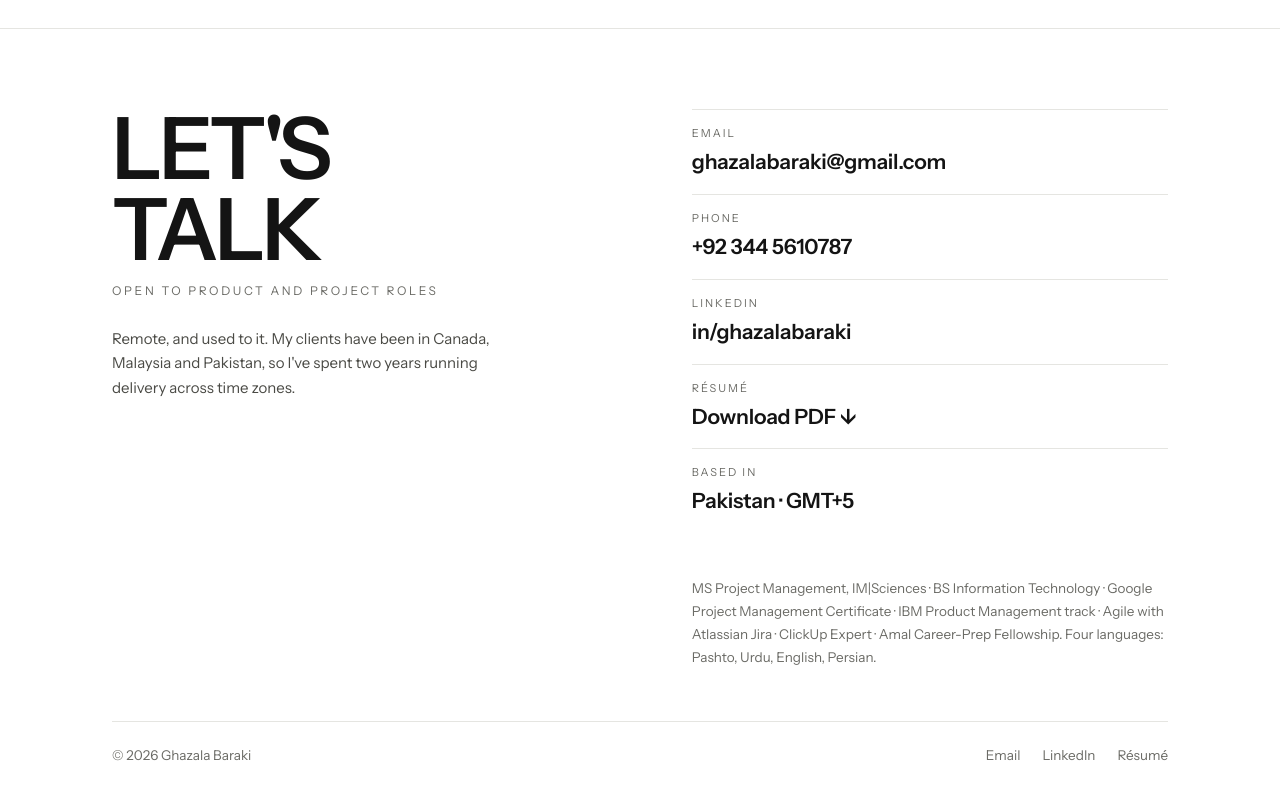
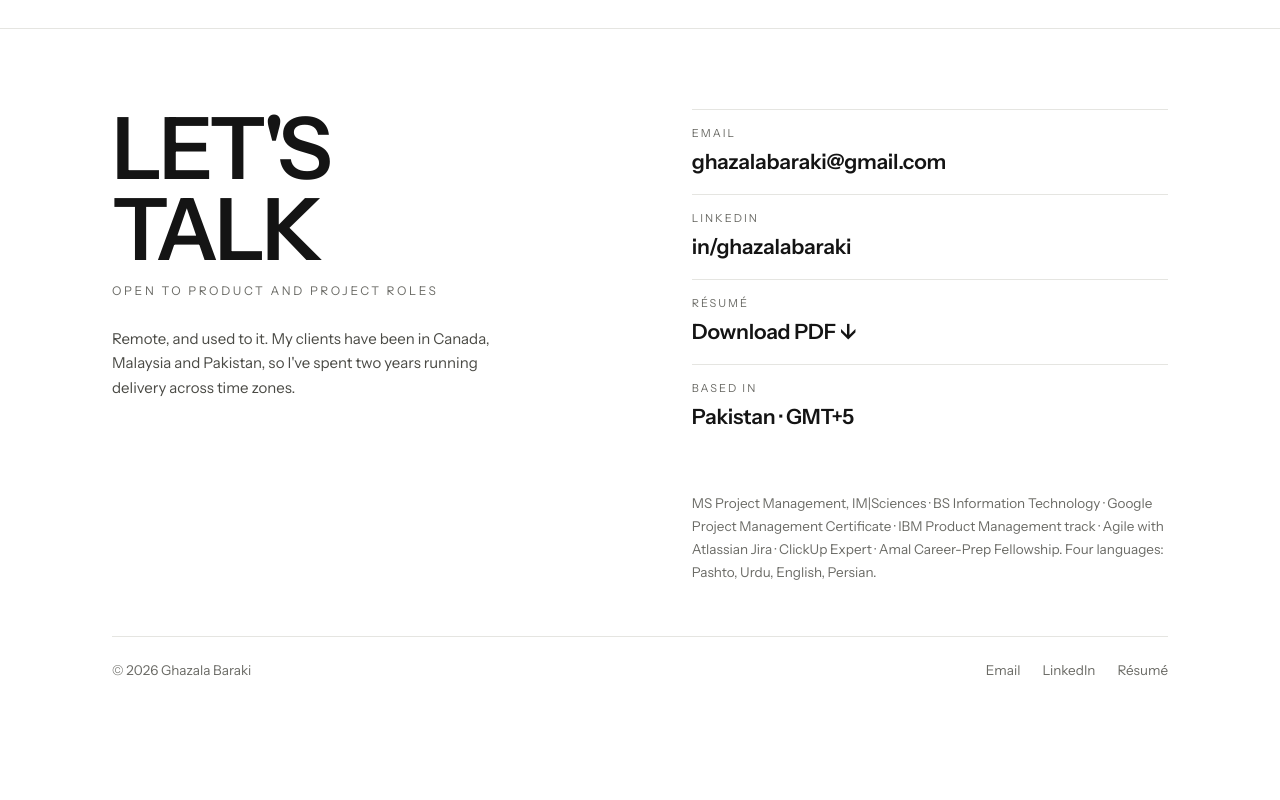
Before and after one commit to ghazalabaraki/ghazalabaraki.github.io, a plain HTML site: page index.html in a window 1280 px wide. Shown: the part 8579-9379 px from the top of the page. After the commit the page ends 9320 px from the top, so only its background shows below. Drawn offline with Linux system fonts and the light colour scheme.

Commit message:
Remove phone number from contact information

```diff
--- a/index.html
+++ b/index.html
@@ -332,7 +332,7 @@
 
       <div class="rv">
         <div class="crow"><p class="clab">Email</p><a class="cval" href="mailto:ghazalabaraki@gmail.com">ghazalabaraki@gmail.com</a></div>
-        <div class="crow"><p class="clab">Phone</p><a class="cval" href="tel:+923445610787">+92 344 5610787</a></div>
+
         <div class="crow"><p class="clab">LinkedIn</p><a class="cval" href="https://www.linkedin.com/in/ghazalabaraki">in/ghazalabaraki</a></div>
         <div class="crow"><p class="clab">Résumé</p><a class="cval" href="Ghazala-Baraki-Resume.pdf" download>Download PDF ↓</a></div>
         <div class="crow"><p class="clab">Based in</p><p class="cval">Pakistan · GMT+5</p></div>
```
